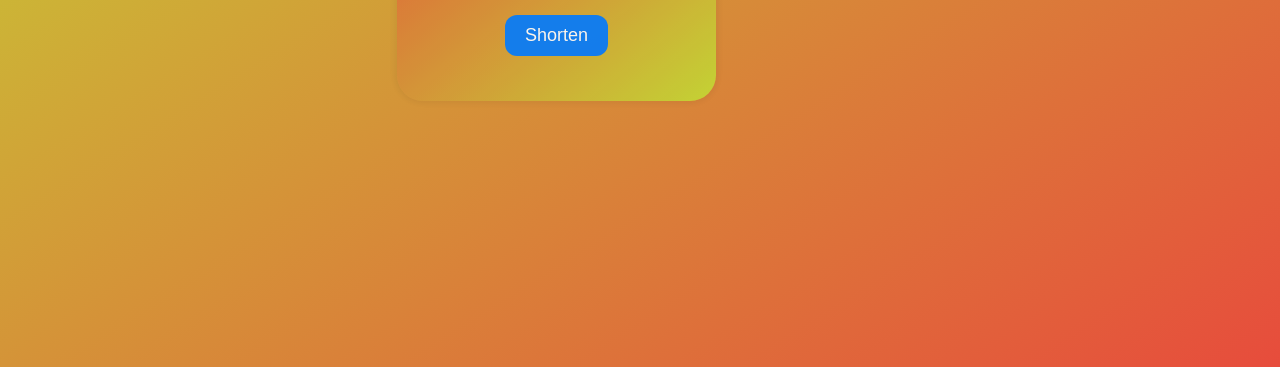
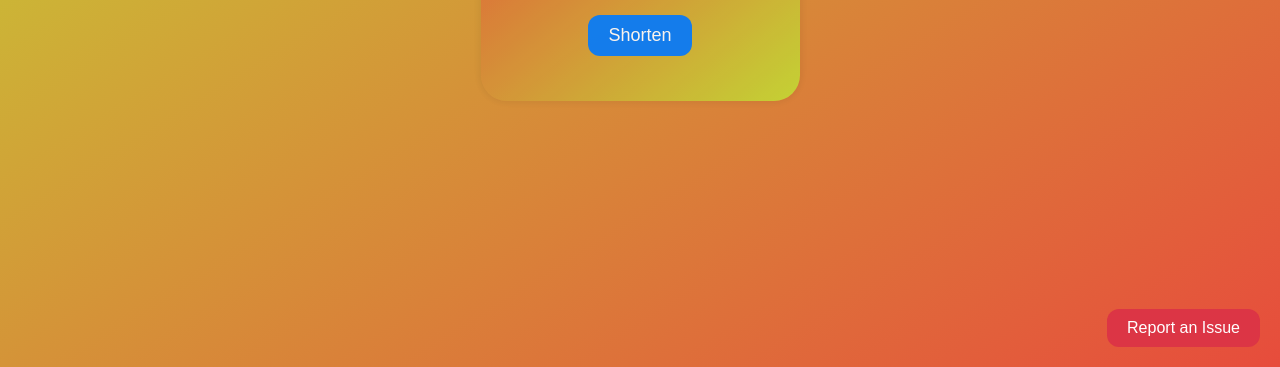
Before and after one commit to adarshkrdubay/cutthelink, a plain HTML site: page index.html in a window 1280 px wide. Shown: the part 433-800 px from the top of the page. Drawn offline with Linux system fonts and the light colour scheme.

Commit message:
Update style.css for Report an Issue

```diff
--- a/style.css
+++ b/style.css
@@ -41,3 +41,23 @@ button {
 button:hover {
   background-color: #0056b3;
 }
+#report-issue {
+  position: fixed;
+  bottom: 20px;
+  right: 20px;
+}
+
+#report-issue button {
+  background-color: #dc3545; /* Use a color that stands out */
+  color: #fff;
+  border: none;
+  padding: 10px 20px;
+  border-radius: 12px;
+  cursor: pointer;
+  font-size: 16px;
+  transition: background-color 0.3s ease;
+}
+
+#report-issue button:hover {
+  background-color: #c82333;
+}
```
